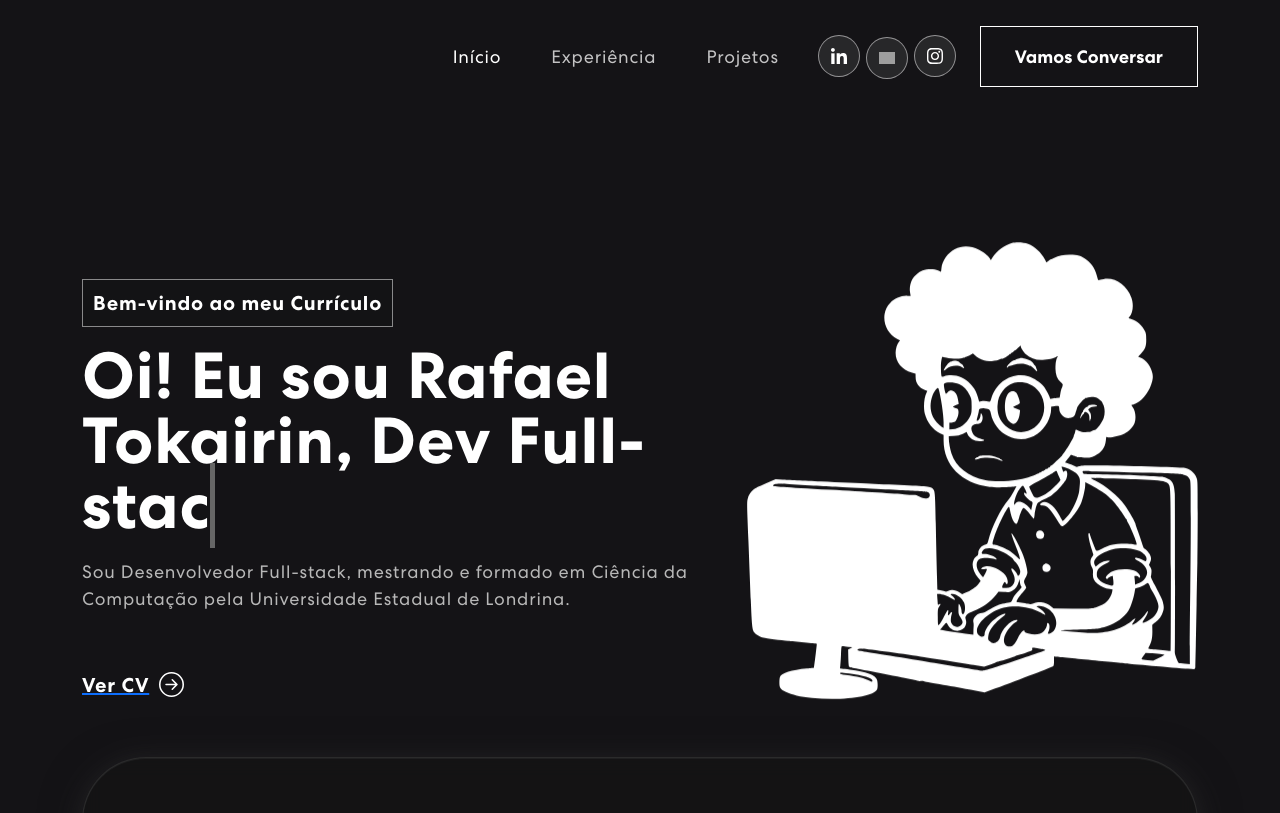
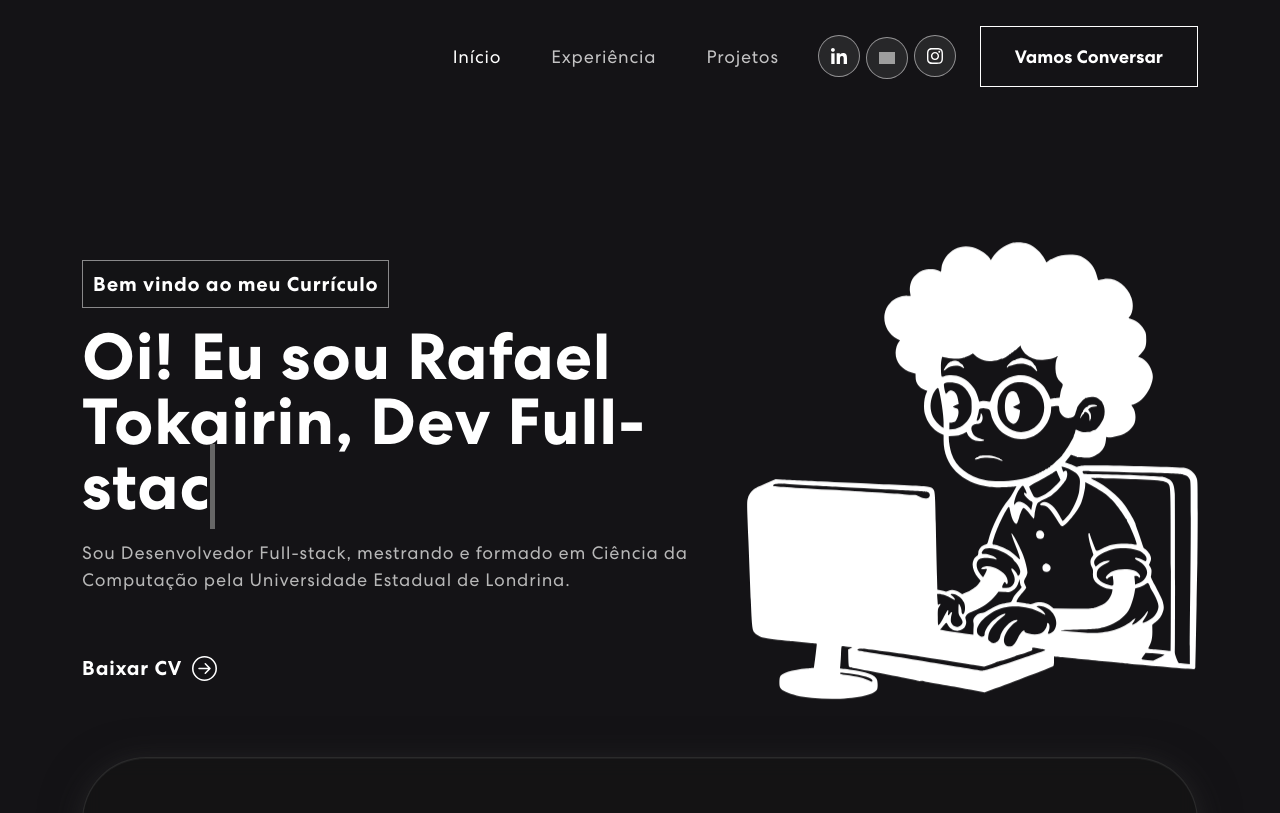
Before and after one commit to rafatokairin/Resume, a React (Create React App) app in the folder frontend/: page / in a window 1280 px wide. Shown: the top 813 px of the page. Built offline with nearby package versions, Linux system fonts and the light colour scheme; grey boxes are pictures that could not be loaded.

Commit message:
fix: Link download

```diff
--- a/frontend/src/components/Banner.js
+++ b/frontend/src/components/Banner.js
@@ -1,102 +1,87 @@
 import { useState, useEffect } from "react";
 import { Container, Row, Col } from "react-bootstrap";
 import headerImg from "../assets/img/header.svg";
-import { ArrowRightCircle } from "react-bootstrap-icons";
-import "animate.css";
-import TrackVisibility from "react-on-screen";
+import { ArrowRightCircle } from 'react-bootstrap-icons';
+import 'animate.css';
+import TrackVisibility from 'react-on-screen';
 
 export const Banner = () => {
   const [loopNum, setLoopNum] = useState(0);
   const [isDeleting, setIsDeleting] = useState(false);
-  const [text, setText] = useState("");
+  const [text, setText] = useState('');
   const [delta, setDelta] = useState(300 - Math.random() * 100);
-  const toRotate = ["Dev Full-stack", "Cientista", "Mestrando"];
+  const [index, setIndex] = useState(1);
+  const toRotate = [ "Dev Full-stack", "Cientista", "Mestrando" ];
   const period = 2000;
 
   useEffect(() => {
-    const ticker = setInterval(() => {
+    let ticker = setInterval(() => {
       tick();
     }, delta);
 
-    return () => clearInterval(ticker);
-  }, [text]); // eslint-disable-line react-hooks/exhaustive-deps
+    return () => { clearInterval(ticker) };
+  }, [text])
 
   const tick = () => {
-    const i = loopNum % toRotate.length;
-    const fullText = toRotate[i];
-    const updatedText = isDeleting
-      ? fullText.substring(0, text.length - 1)
-      : fullText.substring(0, text.length + 1);
+    let i = loopNum % toRotate.length;
+    let fullText = toRotate[i];
+    let updatedText = isDeleting ? fullText.substring(0, text.length - 1) : fullText.substring(0, text.length + 1);
 
     setText(updatedText);
 
+    if (isDeleting) {
+      setDelta(prevDelta => prevDelta / 2);
+    }
+
     if (!isDeleting && updatedText === fullText) {
       setIsDeleting(true);
+      setIndex(prevIndex => prevIndex - 1);
       setDelta(period);
-    } else if (isDeleting && updatedText === "") {
+    } else if (isDeleting && updatedText === '') {
       setIsDeleting(false);
       setLoopNum(loopNum + 1);
+      setIndex(1);
       setDelta(500);
+    } else {
+      setIndex(prevIndex => prevIndex + 1);
     }
-  };
+  }
 
   return (
     <section className="banner" id="home">
       <Container>
-        <Row className="align-items-center">
+        <Row className="aligh-items-center">
           <Col xs={12} md={6} xl={7}>
             <TrackVisibility>
-              {({ isVisible }) => (
-                <div
-                  className={
-                    isVisible ? "animate__animated animate__fadeIn" : ""
-                  }
-                >
-                  <span className="tagline">Bem-vindo ao meu Currículo</span>
-
-                  <h1>
-                    {`Oi! Eu sou Rafael Tokairin, `}
-                    <span className="txt-rotate">
-                      <span className="wrap">{text}</span>
-                    </span>
-                  </h1>
-
-                  <p>
-                    Sou Desenvolvedor Full-stack, mestrando e formado em Ciência
-                    da Computação pela Universidade Estadual de Londrina.
-                  </p>
-
-                  {/* BOTÃO DO CV */}
-                  <a
-                    href={`${import.meta.env.BASE_URL}curriculoRafaelTokairin.pdf`}
-                    target="_blank"
-                    rel="noopener noreferrer"
-                    className="cv-link"
+              {({ isVisible }) =>
+              <div className={isVisible ? "animate__animated animate__fadeIn" : ""}>
+                <span className="tagline">Bem vindo ao meu Currículo</span>
+                <h1>{`Oi! Eu sou Rafael Tokairin,`} <span className="txt-rotate" dataPeriod="1000" data-rotate='[ "Dev Full-stack", "Cientista", "Mestrando" ]'><span className="wrap">{text}</span></span></h1>
+                  <p>Sou Desenvolvedor Full-stack, mestrando e formado em Ciência da Computação pela Universidade Estadual de Londrina.</p>
+                  <button
+                    onClick={() => {
+                      const link = document.createElement("a");
+                      link.href = "https://rafatokairin.github.io/Resume/curriculoRafaelTokairin.pdf";
+                      link.target = "_blank";
+                      link.rel = "noopener noreferrer";
+                      link.click();
+                    }}
                   >
-                    <button className="cv-button">
-                      Ver CV <ArrowRightCircle size={25} />
-                    </button>
-                  </a>
-                </div>
-              )}
+                    Baixar CV <ArrowRightCircle size={25} />
+                  </button>
+              </div>}
             </TrackVisibility>
           </Col>
-
           <Col xs={12} md={6} xl={5}>
             <TrackVisibility>
-              {({ isVisible }) => (
-                <div
-                  className={
-                    isVisible ? "animate__animated animate__zoomIn" : ""
-                  }
-                >
-                  <img src={headerImg} alt="Header Img" />
-                </div>
-              )}
+              {({ isVisible }) =>
+                <div className={isVisible ? "animate__animated animate__zoomIn" : ""}>
+                  <img src={headerImg} alt="Header Img"/>
+                </div>}
             </TrackVisibility>
           </Col>
         </Row>
       </Container>
     </section>
-  );
-};
+  )
+}
```
